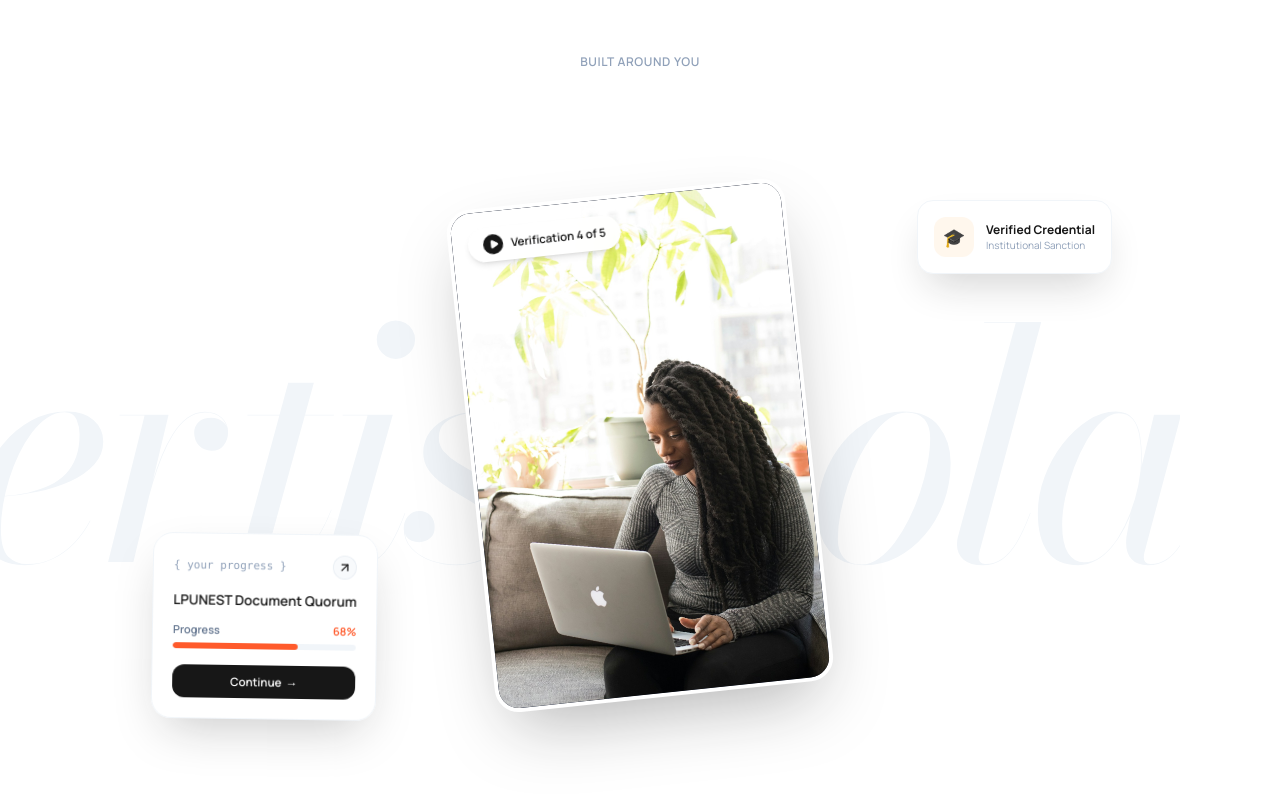
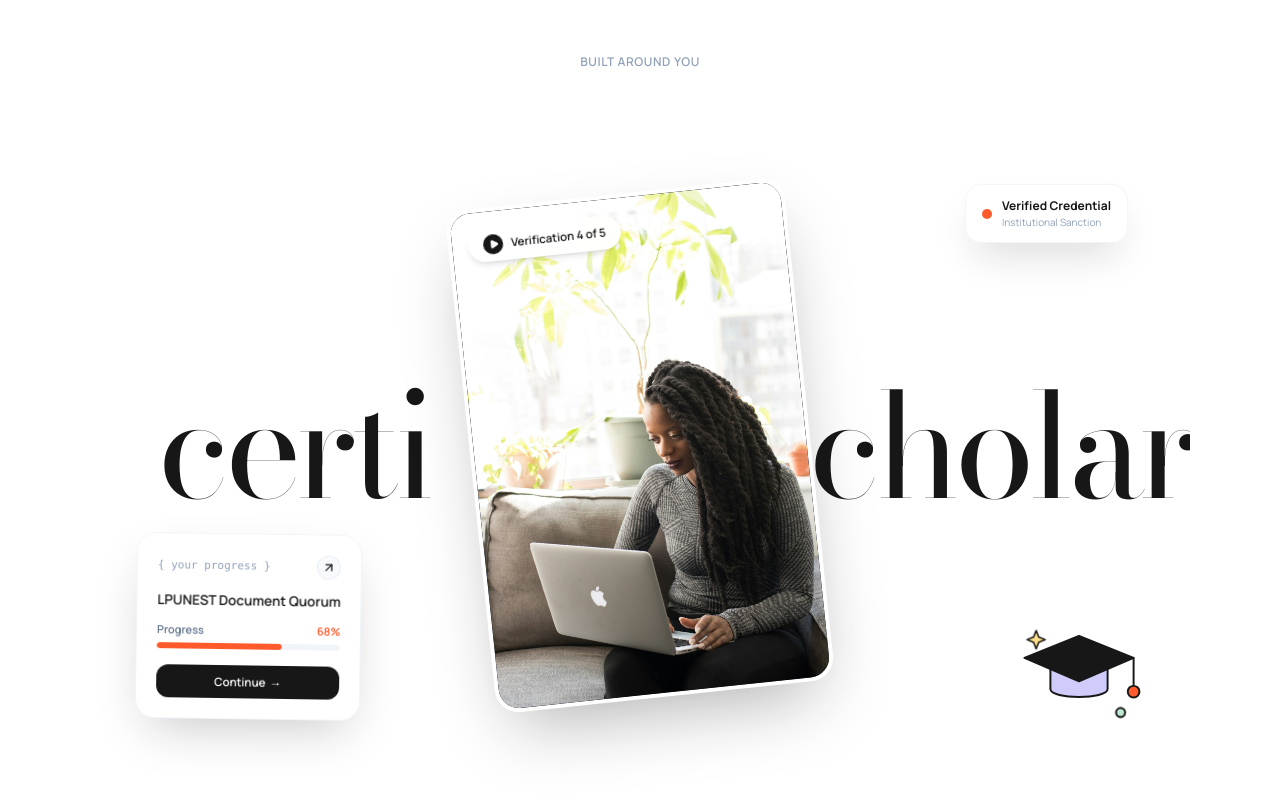
Before and after one commit to SekhSujonHaque2005/workspace-CertiScholar-, a React (Vite) app in the folder frontend/: page / in a window 1280 px wide. Shown: the part 5420-6220 px from the top of the page. Built offline with nearby package versions, Linux system fonts and the light colour scheme.

Commit message:
fix(landing): resolve CertiScholar stage typography, viewport-centered parallax, and authentic illustrated cap asset

```diff
--- a/frontend/src/components/landing/BrandStatementSection.jsx
+++ b/frontend/src/components/landing/BrandStatementSection.jsx
@@ -1,4 +1,4 @@
-import React from 'react';
+import React, { useRef } from 'react';
 import { Play } from 'lucide-react';
 import { ScrollReveal, useScrollParallax } from '../../hooks/useScrollReveal';
 
@@ -14,7 +14,8 @@ function ArrowUpRightIcon() {
 export default function BrandStatementSection({
   onStartJourney = () => {},
 }) {
-  const parallaxOffset = useScrollParallax(0.12);
+  const containerRef = useRef(null);
+  const parallaxOffset = useScrollParallax(0.08, containerRef);
 
   return (
     <section id="experience" className="py-24 sm:py-32 bg-white overflow-hidden">
@@ -29,19 +30,24 @@ export default function BrandStatementSection({
           </div>
         </ScrollReveal>
 
-        {/* Stage Container with Parallax Watermark & Centered Magazine */}
-        <div className="relative min-h-[500px] sm:min-h-[620px] flex items-center justify-center">
+        {/* Stage Container with Parallax Wordmark & Centered Magazine */}
+        <div ref={containerRef} className="relative min-h-[500px] sm:min-h-[620px] flex items-center justify-center">
 
-          {/* Giant Bodoni Moda Watermark with Real Horizontal Scroll Parallax */}
+          {/* Giant Bodoni Moda Wordmark matching Framer LEROVA stage (Solid Black #171717 with Parallax) */}
           <div
             className="absolute inset-0 flex items-center justify-center select-none pointer-events-none overflow-hidden transition-transform duration-75 ease-out"
             style={{
-              transform: `translateX(${-60 + parallaxOffset * 0.4}px)`
+              transform: `translateX(${parallaxOffset}px)`
             }}
           >
-            <span className="font-['Bodoni_Moda'] text-[150px] sm:text-[220px] lg:text-[320px] font-normal italic tracking-[-0.04em] text-slate-100 whitespace-nowrap">
-              certischolar
-            </span>
+            <div className="relative w-full max-w-[1400px] h-full flex items-center justify-center">
+              <span className="absolute right-[calc(50%+130px)] sm:right-[calc(50%+150px)] lg:right-[calc(50%+160px)] font-['Bodoni_Moda'] text-[56px] sm:text-[95px] md:text-[118px] lg:text-[136px] xl:text-[145px] font-normal tracking-[-0.04em] text-[#171717] leading-[0.9] whitespace-nowrap">
+                certi
+              </span>
+              <span className="absolute left-[calc(50%+130px)] sm:left-[calc(50%+150px)] lg:left-[calc(50%+160px)] font-['Bodoni_Moda'] text-[56px] sm:text-[95px] md:text-[118px] lg:text-[136px] xl:text-[145px] font-normal tracking-[-0.04em] text-[#171717] leading-[0.9] whitespace-nowrap">
+                scholar
+              </span>
+            </div>
           </div>
 
           {/* Center Stage: Lesson Card (Tilted at -7deg, with Framer scale & shadow) */}
@@ -49,11 +55,11 @@ export default function BrandStatementSection({
             <div className="relative w-[260px] sm:w-[340px] rounded-[24px] overflow-hidden shadow-[0_30px_70px_-20px_rgba(23,23,23,0.35)] border-4 border-white transform -rotate-6 hover:rotate-0 hover:scale-105 transition-all duration-500 bg-slate-900 group">
               <img
                 src="/images/lerova-magazine.jpg"
-                alt="Learning Experience"
+                alt="Verification Experience"
                 className="w-full h-auto object-cover group-hover:scale-103 transition-transform duration-500"
               />
 
-              {/* Play / Lesson Pill at Top */}
+              {/* Play / Verification Pill at Top */}
               <div className="absolute top-4 left-4 bg-white/95 backdrop-blur-md px-3.5 py-1.5 rounded-full shadow-md flex items-center gap-2 border border-white/60">
                 <span className="w-5 h-5 rounded-full bg-[#171717] text-white flex items-center justify-center">
                   <Play className="w-2.5 h-2.5 fill-current ml-0.5" />
@@ -66,7 +72,7 @@ export default function BrandStatementSection({
           </ScrollReveal>
 
           {/* Floating Progress Card (Bottom-Left) */}
-          <div className="absolute left-2 sm:left-10 lg:left-28 bottom-4 sm:bottom-8 z-20 bg-white/95 backdrop-blur-md rounded-[20px] p-5 shadow-[0_20px_50px_-15px_rgba(23,23,23,0.25)] border border-slate-100 max-w-[280px] space-y-3 animate-float-bob">
+          <div className="absolute left-2 sm:left-10 lg:left-24 bottom-4 sm:bottom-8 z-20 bg-white/95 backdrop-blur-md rounded-[20px] p-5 shadow-[0_20px_50px_-15px_rgba(23,23,23,0.25)] border border-slate-100 max-w-[280px] space-y-3 animate-float-bob">
             <div className="flex items-center justify-between">
               <span className="text-[11px] font-mono font-medium text-slate-400 font-['Manrope']">
                 {"{ your progress }"}
@@ -102,13 +108,27 @@ export default function BrandStatementSection({
             </div>
           </div>
 
-          {/* Floating Diploma / Cap Icon (Bottom-Right) */}
-          <div className="hidden sm:flex absolute right-6 sm:right-16 lg:right-32 top-16 z-20 bg-white rounded-2xl p-4 shadow-[0_20px_40px_-12px_rgba(23,23,23,0.2)] border border-slate-100 items-center gap-3 animate-float-bob" style={{ animationDelay: '1.5s' }}>
-            <div className="w-10 h-10 rounded-xl bg-orange-50 text-[#ff5a2b] flex items-center justify-center font-bold text-lg">
-              🎓
-            </div>
+          {/* Floating Illustrated Cap SVG (Signature Framer Art · Cap at Bottom-Right) */}
+          <div className="hidden sm:block absolute right-4 sm:right-12 lg:right-24 bottom-6 z-20 w-[130px] h-[130px] pointer-events-none">
+            <svg viewBox="0 0 200 200" className="w-full h-full overflow-visible animate-float-bob" style={{ animationDelay: '1.2s' }}>
+              <g>
+                <path d="M56 104v30c0 16 88 16 88 0v-30" fill="rgb(207, 203, 250)" stroke="rgb(23, 23, 23)" strokeWidth="3" strokeLinejoin="round" strokeLinecap="round" />
+                <path d="M100 52l84 34-84 36-84-36z" fill="rgb(23, 23, 23)" stroke="rgb(23, 23, 23)" strokeWidth="3" strokeLinejoin="round" strokeLinecap="round" />
+                <g>
+                  <path d="M184 86v44" stroke="rgb(23, 23, 23)" strokeWidth="3" strokeLinejoin="round" strokeLinecap="round" fill="none" />
+                  <circle cx="184" cy="138" r="9" fill="rgb(255, 90, 43)" stroke="rgb(23, 23, 23)" strokeWidth="3" strokeLinejoin="round" strokeLinecap="round" />
+                </g>
+              </g>
+              <path d="M34 44l4 10 10 4-10 4-4 10-4-10-10-4 10-4z" fill="rgb(255, 224, 138)" stroke="rgb(23, 23, 23)" strokeWidth="2.4" strokeLinejoin="round" strokeLinecap="round" className="animate-spark" />
+              <circle cx="164" cy="170" r="7" fill="rgb(191, 233, 210)" stroke="rgb(23, 23, 23)" strokeWidth="3" strokeLinejoin="round" strokeLinecap="round" />
+            </svg>
+          </div>
+
+          {/* Floating Verified Credential Pill (Top-Right) */}
+          <div className="hidden sm:flex absolute right-6 sm:right-16 lg:right-28 top-12 z-20 bg-white/95 backdrop-blur-md rounded-2xl px-4 py-3 shadow-[0_20px_40px_-12px_rgba(23,23,23,0.18)] border border-slate-100 items-center gap-2.5 animate-float-bob" style={{ animationDelay: '1.8s' }}>
+            <span className="w-2.5 h-2.5 rounded-full bg-[#ff5a2b]"></span>
             <div>
-              <div className="text-xs font-bold text-[#171717]">Verified Credential</div>
+              <div className="text-[12px] font-bold text-[#171717]">Verified Credential</div>
               <div className="text-[10px] text-slate-400">Institutional Sanction</div>
             </div>
           </div>
--- a/frontend/src/hooks/useScrollReveal.jsx
+++ b/frontend/src/hooks/useScrollReveal.jsx
@@ -70,9 +70,11 @@ export function ScrollReveal({
 }
 
 /**
- * Hook for smooth scroll-driven parallax transform (used on Bodoni Moda watermark)
+ * Hook for smooth scroll-driven parallax transform relative to viewport center:
+ * Produces 0px offset when the section is centered in the viewport, and gently
+ * glides ±40px as the user scrolls past, matching Framer's transform physics.
  */
-export function useScrollParallax(speed = 0.15) {
+export function useScrollParallax(speed = 0.08, containerRef = null) {
   const [offset, setOffset] = useState(0);
 
   useEffect(() => {
@@ -81,7 +83,17 @@ export function useScrollParallax(speed = 0.15) {
     const handleScroll = () => {
       if (!ticking) {
         window.requestAnimationFrame(() => {
-          setOffset(window.scrollY * speed);
+          if (containerRef && containerRef.current) {
+            const rect = containerRef.current.getBoundingClientRect();
+            const viewportCenter = window.innerHeight / 2;
+            const elementCenter = rect.top + rect.height / 2;
+            const diff = (viewportCenter - elementCenter) * speed;
+            setOffset(Math.max(-50, Math.min(50, diff)));
+          } else {
+            // Fallback clamped subtle offset
+            const scroll = window.scrollY;
+            setOffset(Math.sin(scroll * 0.002) * 20);
+          }
           ticking = false;
         });
         ticking = true;
@@ -89,8 +101,9 @@ export function useScrollParallax(speed = 0.15) {
     };
 
     window.addEventListener('scroll', handleScroll, { passive: true });
+    handleScroll();
     return () => window.removeEventListener('scroll', handleScroll);
-  }, [speed]);
+  }, [speed, containerRef]);
 
   return offset;
 }
```
